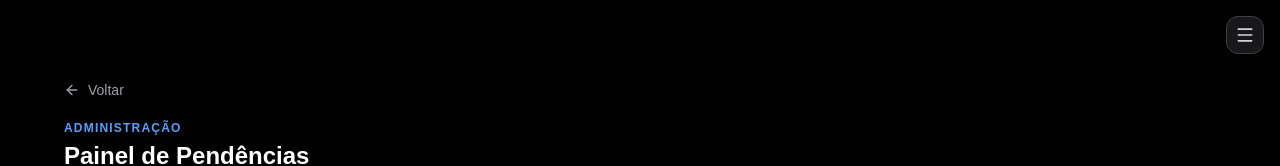
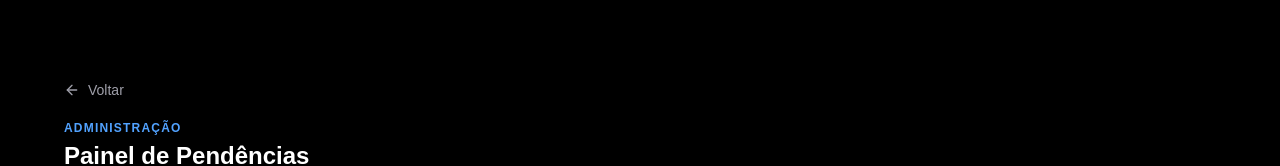
Before and after one commit to Alexandresenagraff/fichas-app, a Next.js app: page /pendencias in a window 1280 px wide. Shown: the top 166 px of the page. Built offline with nearby package versions, Linux system fonts and the light colour scheme; no server answers; the database is empty.

Commit message:
remoção do menu

```diff
--- a/app/pendencias/page.tsx
+++ b/app/pendencias/page.tsx
@@ -1,10 +1,9 @@
 "use client";
 
 import { useEffect, useMemo, useState } from "react";
-import { AlertTriangle, ArrowLeft, Clock3, FileWarning, Menu, Palette, Shirt, UserRoundX } from "lucide-react";
+import { AlertTriangle, ArrowLeft, Clock3, FileWarning, Palette, Shirt, UserRoundX } from "lucide-react";
 import { collection, getFirestore, onSnapshot } from "firebase/firestore";
 import app from "../../firebase/config";
-import Sidebar from "../components/Sidebar";
 import AdminNavigation from "../components/AdminNavigation";
 import ClientPdfLink from "../components/ClientPdfLink";
 import { categoriaDaFicha, etapaDaFicha, Ficha } from "../lib/helpers";
@@ -54,7 +53,6 @@ function possuiPendencia(ficha: Ficha, tipo: TipoPendencia): boolean {
 function PendenciasPage() {
   const [fichas, setFichas] = useState<Ficha[]>([]);
   const [carregando, setCarregando] = useState(true);
-  const [menuAberto, setMenuAberto] = useState(false);
   const [filtroAtivo, setFiltroAtivo] = useState<TipoPendencia | null>(null);
 
   useEffect(() => {
@@ -90,15 +88,6 @@ function PendenciasPage() {
 
   return (
     <main className="min-h-screen bg-black px-4 pb-28 pt-20 text-white sm:px-6">
-      <button
-        onClick={() => setMenuAberto(true)}
-        className="fixed right-4 top-4 z-30 rounded-xl border border-zinc-700 bg-zinc-900 p-2 text-zinc-300 shadow-lg transition hover:text-white"
-        title="Abrir menu"
-      >
-        <Menu size={20} />
-      </button>
-      <Sidebar isOpen={menuAberto} onClose={() => setMenuAberto(false)} />
-
       <div className="mx-auto max-w-6xl">
         <button
           onClick={() => window.history.back()}
```
